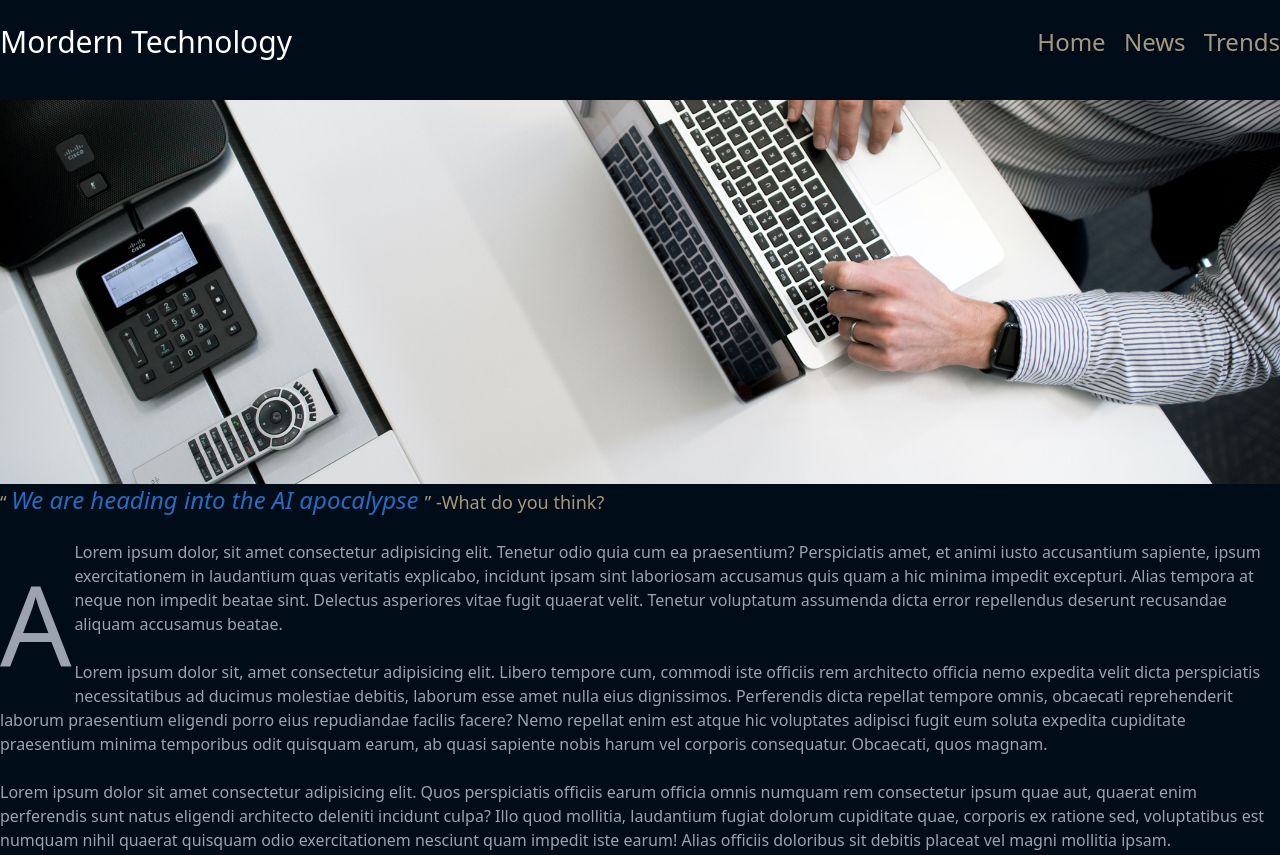
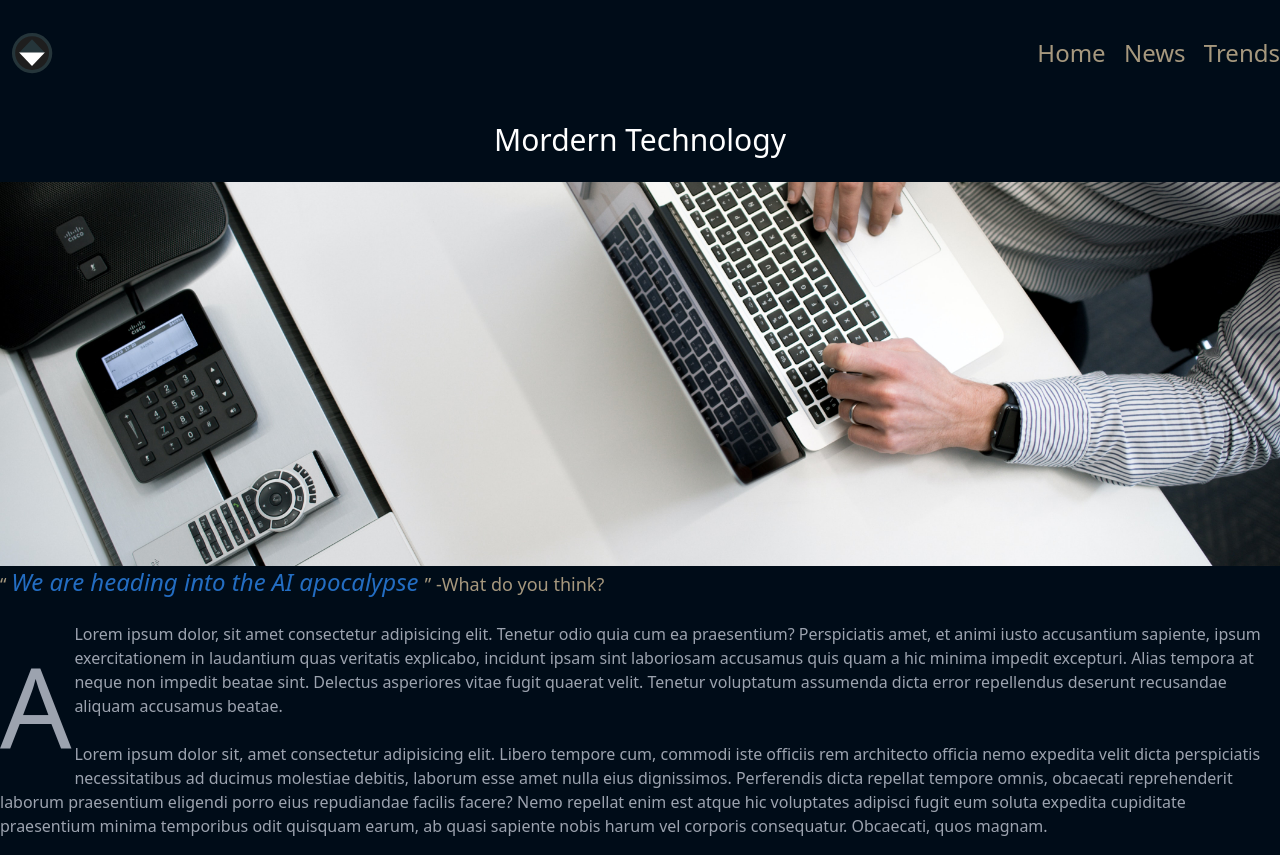
Before and after one commit to Chris-code240/blog-assignment, a plain HTML site: page index.html in a window 1280 px wide. Shown: the top 855 px of the page. Drawn offline with Linux system fonts and the light colour scheme.

Commit message:
Logo added

```diff
--- a/index.html
+++ b/index.html
@@ -10,8 +10,10 @@
 <body class="bg-darkblue" id="body">
 
     <header class="container mx-auto md:my-6" id="header">
-        <nav class="relative flex items-center justify-between">
-            <a href="" class="text-3xl text-white ">Mordern Technology</a>
+        <nav class="relative flex items-center justify-between p-0">
+            <a href="" class="text-3xl text-white ">
+                <img src="./img/Logo.svg" alt="" class="w-16">
+            </a>
 
             <div class="hidden md:block space-x-3 text-creamish md:text-2xl">
                 <a href="#home" class="hover:text-yellowish">Home</a>
@@ -36,9 +38,10 @@
     </header>
 
     <section class="container mx-auto mt-6 md:mt-0" id="home">
+        <h1 class="text-center text-3xl text-white my-6">Mordern Technology</h1>
         <div id="default-carousel" class="relative" data-carousel="slide">
             <div class="relative h-56 overflow-hidden md:h-96">
-                 <h1 class="h1 text-4xl text-white">Mordern Technology</h1>
+                 <!-- <h1 class="h1 text-4xl text-white">Mordern Technology</h1> -->
                 <div class="">
                     <img src="img/background.jpg" class="absolute block w-full -translate-x-1/2 -translate-y-1/2 top-1/2 left-1/2" alt="...">
                 </div>
```
Also changed, not shown: img/Logo.svg (added), input.css (line endings or trailing spaces), output.css.
